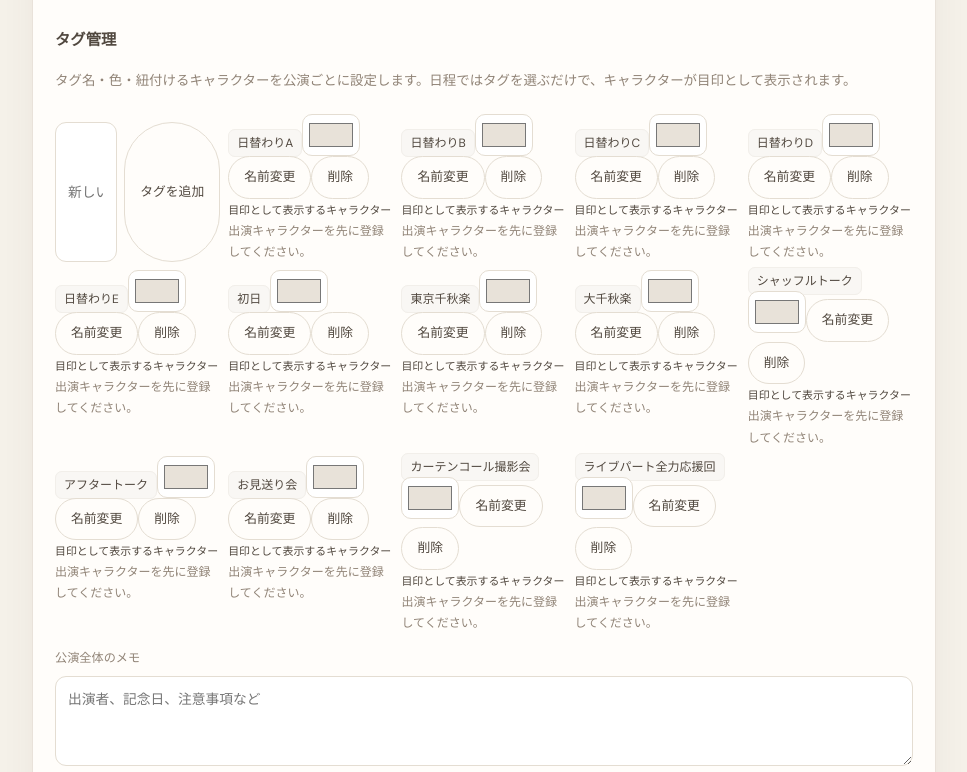
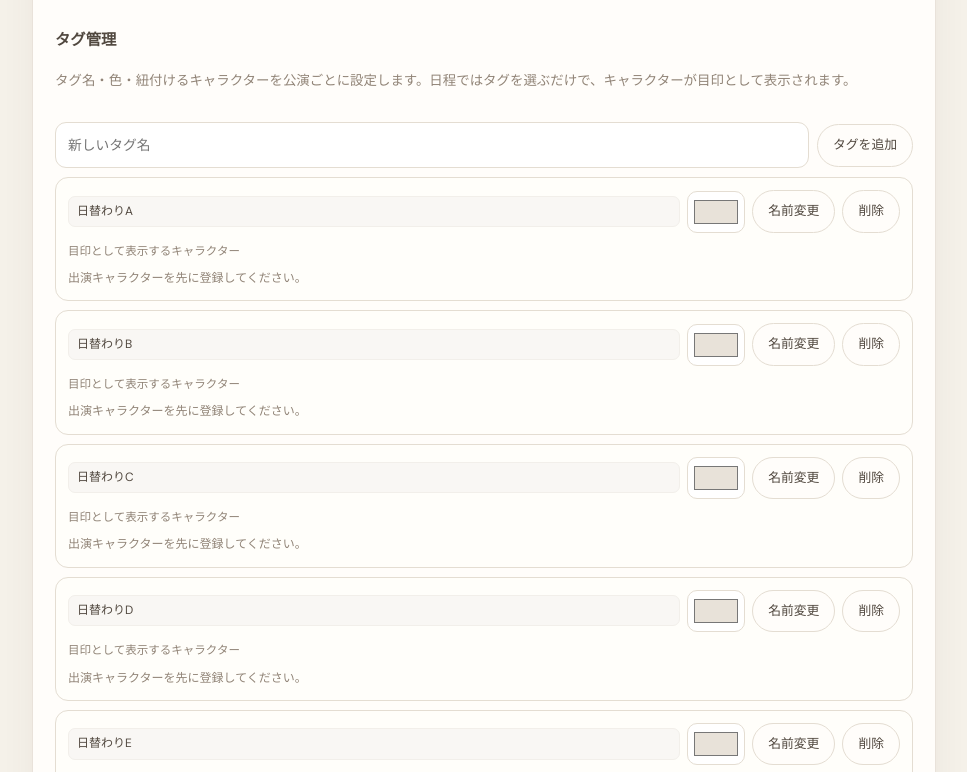
Before and after one commit to Qteramu/Theater_note, a plain HTML site: page pages/show-edit.html in a window 1280 px wide. Shown: the part 983-1755 px from the top of the page, without its empty margins (280-1247 px from the left). Drawn offline with Linux system fonts and the light colour scheme.

Commit message:
Add files via upload

```diff
--- a/css/style.css
+++ b/css/style.css
@@ -379,3 +379,20 @@ button { font: inherit; }
 
 .detail-cast { margin:14px 0; padding:12px 0; border-top:1px solid var(--line); }
 .detail-cast > strong { font-size:.8rem; }
+
+
+/* Per-show tag definitions */
+.tag-definition-card{border:1px solid var(--line);border-radius:13px;padding:12px;background:#fffefa;display:grid;gap:10px;margin-top:9px}
+.tag-definition-head{display:flex;align-items:center;gap:7px;flex-wrap:wrap}
+.tag-definition-head .tag-color-chip{flex:1 1 120px}
+.tag-definition-color{width:34px;height:30px;border:0;padding:0;background:transparent}
+.tag-character-links{display:flex;align-items:center;gap:8px;flex-wrap:wrap}
+.tag-character-links>small{width:100%;color:var(--muted);font-size:.72rem}
+.tag-character-option{display:inline-flex;align-items:center;gap:5px;font-size:.75rem}
+.tag-character-option input{accent-color:#88769e}
+.tag-create{display:flex;gap:8px;align-items:center}
+.tag-create input{min-width:0;flex:1}
+.tag-picker{display:flex;flex-wrap:wrap;gap:7px}
+.tag-choice{border-color:color-mix(in srgb,var(--tag-color,#ddd5e8) 70%,#fff)}
+.tag-color-manager{display:block}
+.tag-definition-card{width:100%}
```
